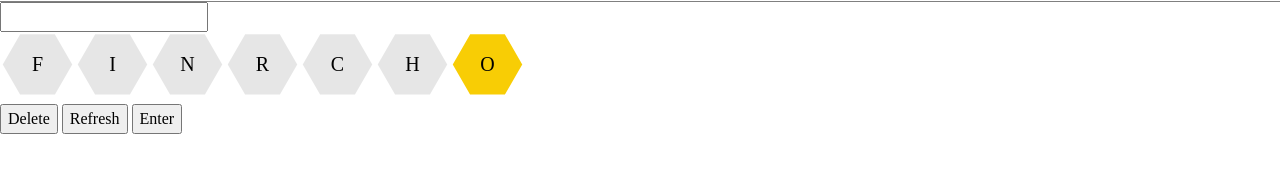
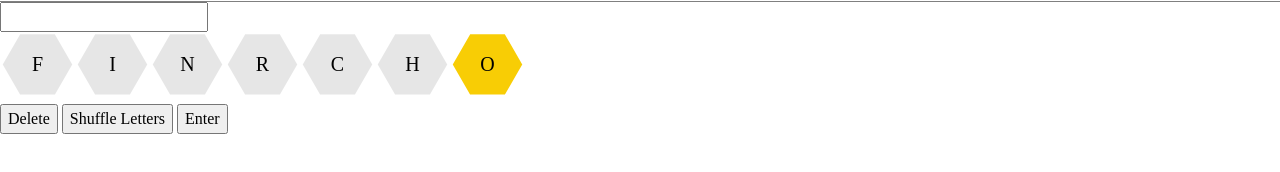
Before and after one commit to losephjambert/spelling-bee, a Svelte app: page / in a window 1280 px wide. Shown: the part 270-442 px from the top of the page. Built offline with nearby package versions, Linux system fonts and the light colour scheme.

Commit message:
changes refresh button text to shuffle letters

```diff
--- a/src/components/Hive.svelte
+++ b/src/components/Hive.svelte
@@ -35,6 +35,6 @@
     {/each}
   </section>
   <button>Delete</button>
-  <button>Refresh</button>
+  <button>Shuffle Letters</button>
   <button>Enter</button>
 </section>
```
